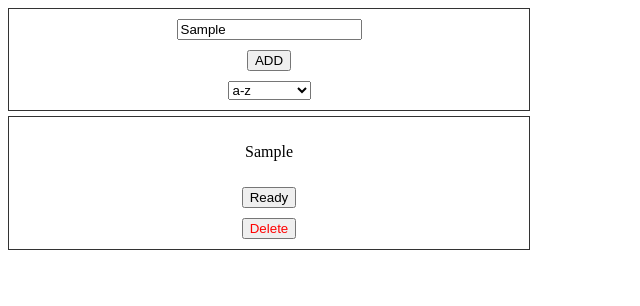
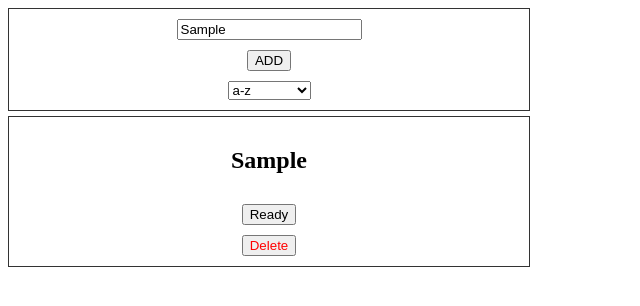
Before and after one commit to kubaglowik/TodoAPP, a Vue app in the folder todoapp/: page / in a window 1280 px wide. Both pictures are taken after typing "Sample" into the empty fields and a click on the button "ADD". Shown: the top 306 px of the page, without its empty margins (0-640 px from the left). Built offline with nearby package versions, Linux system fonts and the light colour scheme.

Commit message:
AtomHeader fix

```diff
--- a/todoapp/src/components/Atoms/AtomHeader.vue
+++ b/todoapp/src/components/Atoms/AtomHeader.vue
@@ -1,5 +1,5 @@
 <template>
-<p>{{text}}</p>
+<h2>{{text}}</h2>
 </template>
 <script>
 export default {
```
